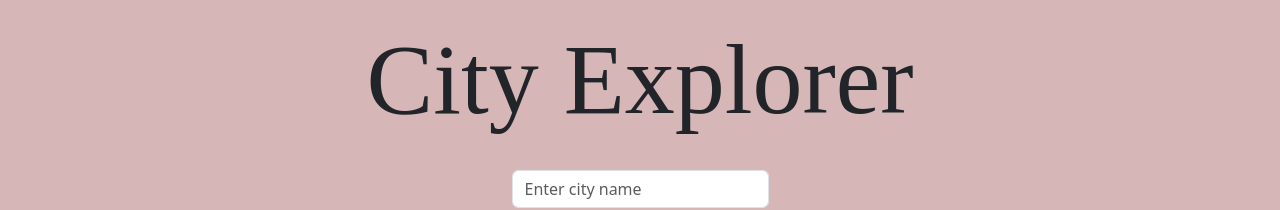
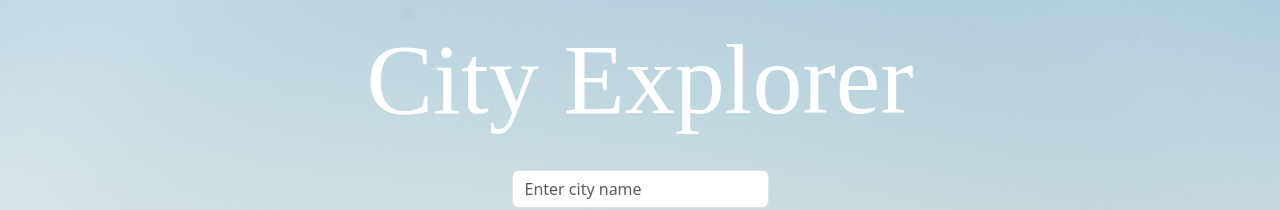
Before and after one commit to jennisung/city-explorer, a React (Create React App) app: page / in a window 1280 px wide. Shown: the top 210 px of the page. Built offline with nearby package versions, Linux system fonts and the light colour scheme; no server answers; a web font is replaced by a local one.

Commit message:
adding style

```diff
--- a/src/App.css
+++ b/src/App.css
@@ -50,7 +50,8 @@
   margin-top: 20px;
   font-family: 'Tilt Prism', cursive;
   font-size: 100px;
-  color:
+  color: white;
+  font-weight: bold 155;
 }
 
 .btn-primary {
@@ -59,5 +60,8 @@
 }
 
 body {
-  background-color: #d6b6b6;
+  /* background-color: #d6b6b6;  */
+  background-image: url('../src/img/p1.jpg');
+  background-repeat: no-repeat;
+  background-size: cover;
 }
--- a/src/App.js
+++ b/src/App.js
@@ -75,6 +75,7 @@ class App extends React.Component {
       let weatherDataAxios = await axios.get(weatherURL);
       let forecastData = weatherDataAxios.data;
       this.setState({
+        error: false,
         forecastData,
       });
     } catch (error) {
@@ -86,12 +87,13 @@ class App extends React.Component {
   }
 
 
-  getMovieData = async (searchQuery) => {
+  getMovieData = async () => {
     try {
-      let moviesURL = `${process.env.REACT_APP_SERVER}/movies?searchQuery=${searchQuery}`;
+      let moviesURL = `${process.env.REACT_APP_SERVER}/movies?searchQuery=${this.state.city}`;
       let movieDataAxios = await axios.get(moviesURL);
       let moviesData = movieDataAxios.data;
       this.setState({
+        error: false,
         moviesData,
       });
     } catch (error) {
```
Also changed, not shown: src/img/p1.jpg (added).
